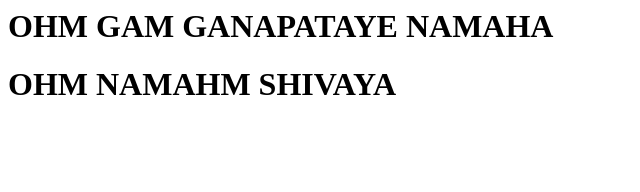
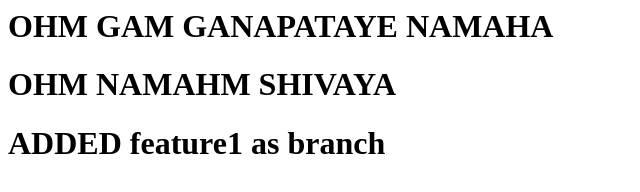
Before and after one commit to prathibha9949/week3, a plain HTML site: page index.html in a window 1280 px wide. Shown: the whole page, without its empty margins (0-640 px from the left). Drawn offline with Linux system fonts and the light colour scheme.

Commit message:
added feature changes

```diff
--- a/index.html
+++ b/index.html
@@ -2,5 +2,6 @@
     <body>
         <H1>OHM GAM GANAPATAYE NAMAHA</H1>
         <h1>OHM NAMAHM SHIVAYA</h1>
+        <H1>ADDED  feature1 as branch</H1>
     </body>
 </html>
```
